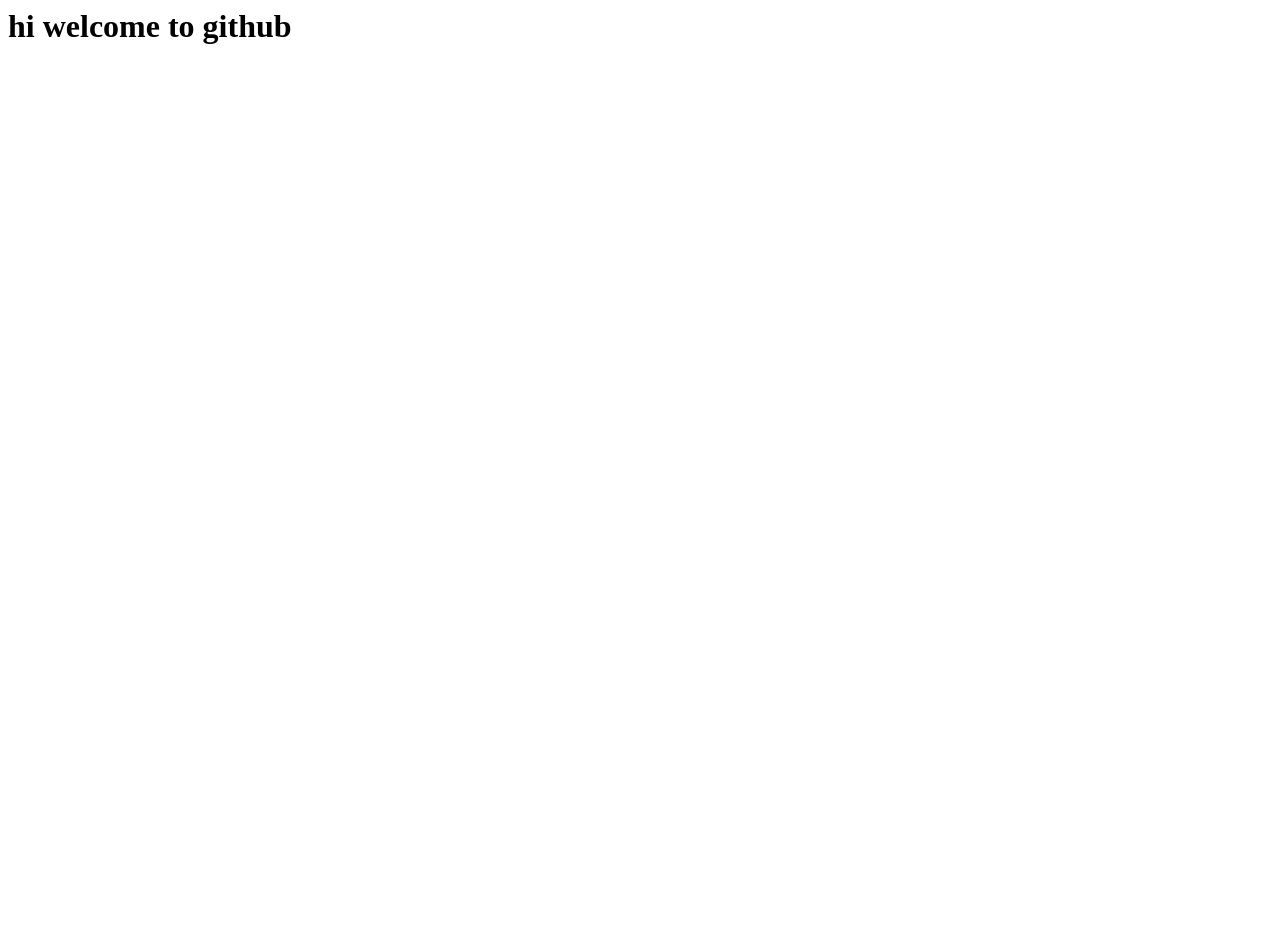
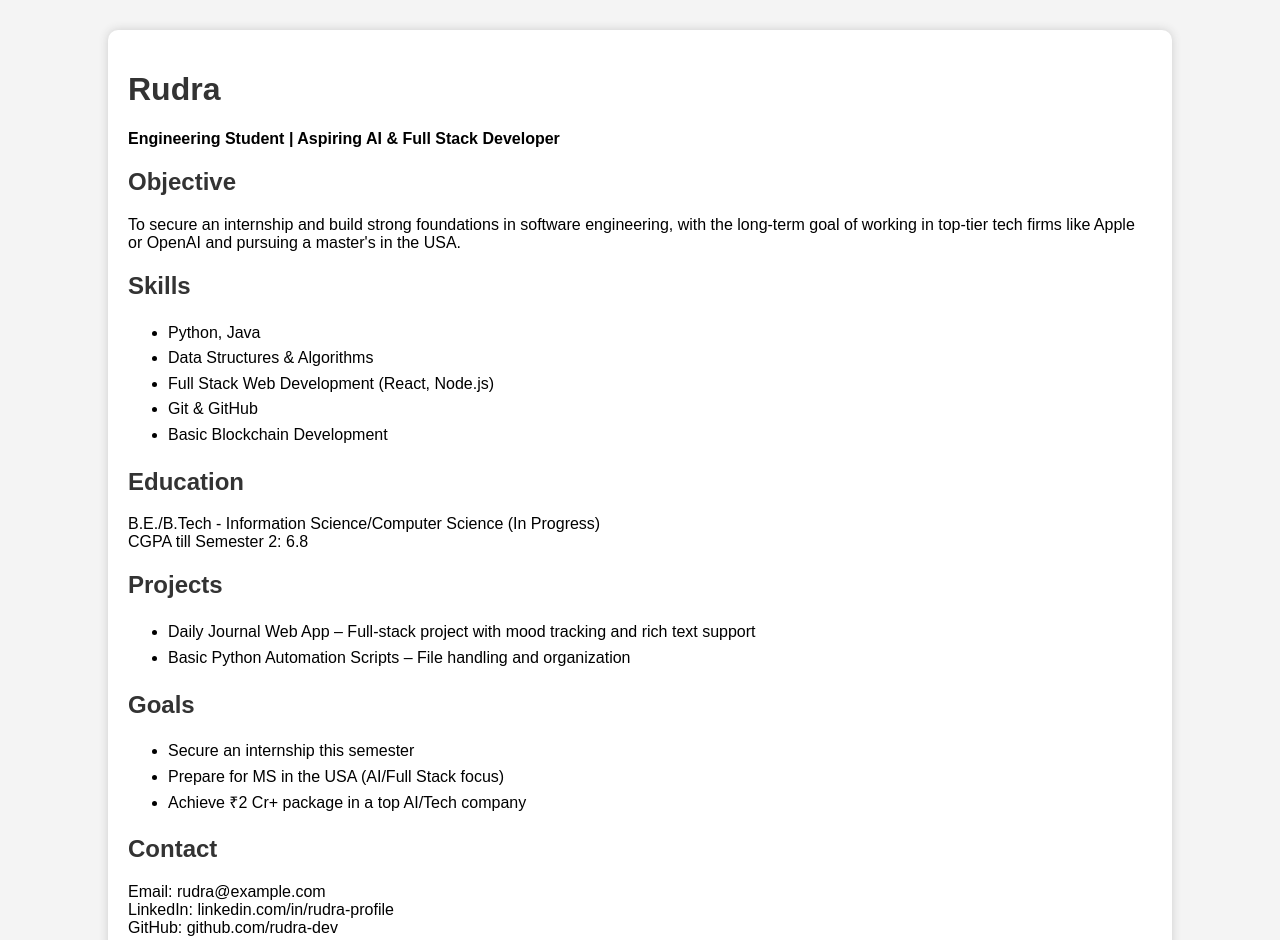
Before and after one commit to RudraPratap-11/rudrapratap.github.io, a plain HTML site: page index.html in a window 1280 px wide. Shown: the top 940 px of the page. Before the commit the page ends 800 px from the top, so only its background shows below. Drawn offline with Linux system fonts and the light colour scheme.

Commit message:
profile.html

```diff
--- a/index.html
+++ b/index.html
@@ -1 +1,86 @@
-<h1>hi welcome to github </h1>
+<!DOCTYPE html>
+<html lang="en">
+<head>
+  <meta charset="UTF-8">
+  <meta name="viewport" content="width=device-width, initial-scale=1">
+  <title>Rudra - Job Profile</title>
+  <style>
+    body {
+      font-family: Arial, sans-serif;
+      background-color: #f4f4f4;
+      margin: 0;
+      padding: 0;
+    }
+    .container {
+      width: 80%;
+      margin: auto;
+      background: #fff;
+      padding: 20px;
+      box-shadow: 0 0 10px #ccc;
+      margin-top: 30px;
+      border-radius: 10px;
+    }
+    h1, h2 {
+      color: #333;
+    }
+    ul {
+      line-height: 1.6;
+    }
+    .section {
+      margin-bottom: 20px;
+    }
+  </style>
+</head>
+<body>
+  <div class="container">
+    <h1>Rudra</h1>
+    <p><strong>Engineering Student | Aspiring AI & Full Stack Developer</strong></p>
+
+    <div class="section">
+      <h2>Objective</h2>
+      <p>To secure an internship and build strong foundations in software engineering, with the long-term goal of working in top-tier tech firms like Apple or OpenAI and pursuing a master's in the USA.</p>
+    </div>
+
+    <div class="section">
+      <h2>Skills</h2>
+      <ul>
+        <li>Python, Java</li>
+        <li>Data Structures & Algorithms</li>
+        <li>Full Stack Web Development (React, Node.js)</li>
+        <li>Git & GitHub</li>
+        <li>Basic Blockchain Development</li>
+      </ul>
+    </div>
+
+    <div class="section">
+      <h2>Education</h2>
+      <p>B.E./B.Tech - Information Science/Computer Science (In Progress)<br>
+         CGPA till Semester 2: 6.8</p>
+    </div>
+
+    <div class="section">
+      <h2>Projects</h2>
+      <ul>
+        <li>Daily Journal Web App – Full-stack project with mood tracking and rich text support</li>
+        <li>Basic Python Automation Scripts – File handling and organization</li>
+      </ul>
+    </div>
+
+    <div class="section">
+      <h2>Goals</h2>
+      <ul>
+        <li>Secure an internship this semester</li>
+        <li>Prepare for MS in the USA (AI/Full Stack focus)</li>
+        <li>Achieve ₹2 Cr+ package in a top AI/Tech company</li>
+      </ul>
+    </div>
+
+    <div class="section">
+      <h2>Contact</h2>
+      <p>Email: rudra@example.com<br>
+         LinkedIn: linkedin.com/in/rudra-profile<br>
+         GitHub: github.com/rudra-dev</p>
+    </div>
+  </div>
+</body>
+</html>
```
